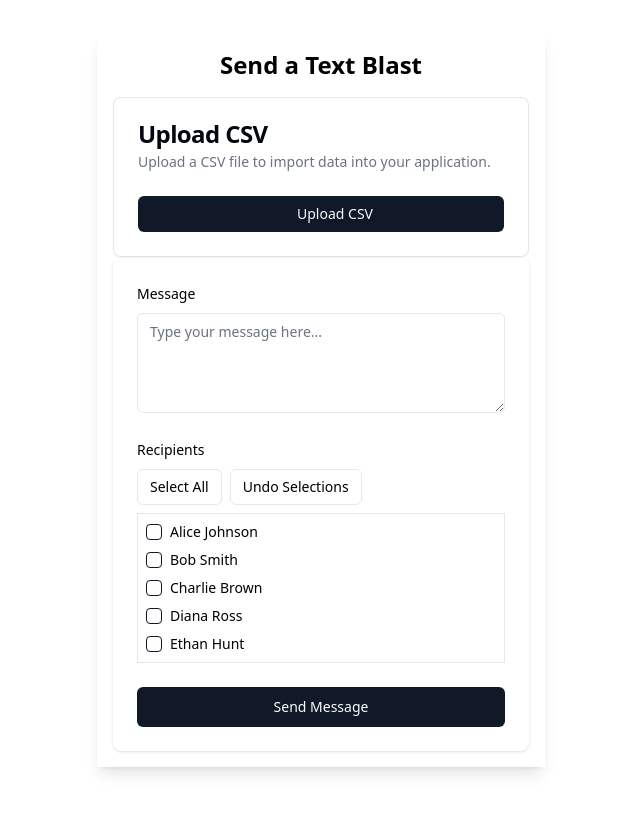
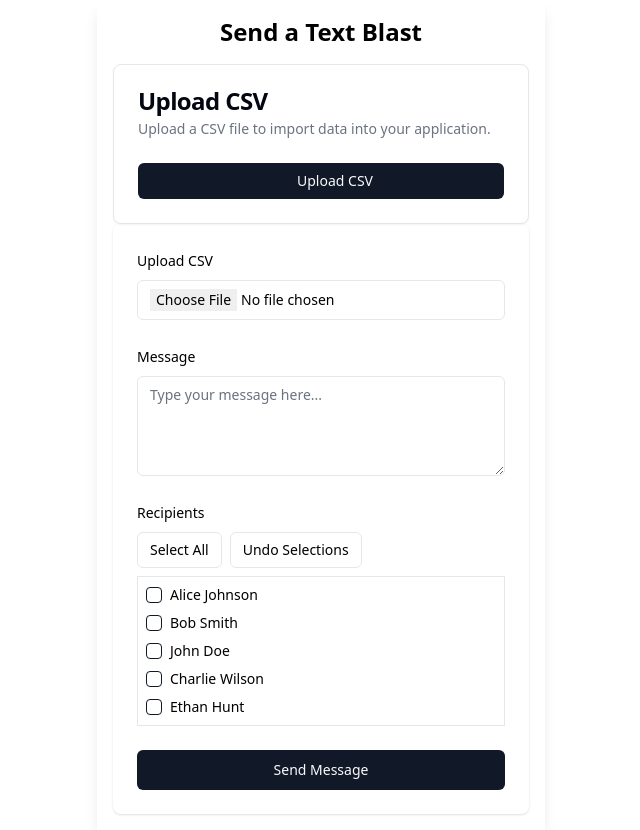
Before and after one commit to nostango/nail-blast-text, a Next.js app in the folder frontend/nail-tech-blast/: page / in a window 1280 px wide. Shown: the top 830 px of the page, without its empty margins (319-959 px from the left). Before the commit the page ends 800 px from the top, so only its background shows below. Built offline with nearby package versions, Linux system fonts and the light colour scheme.

Commit message:
update: group-message-form now handles csv as well and api gateway should be organized

```diff
--- a/frontend/nail-tech-blast/src/components/group-message-form.tsx
+++ b/frontend/nail-tech-blast/src/components/group-message-form.tsx
@@ -5,30 +5,36 @@ import { Button } from "@/components/ui/button"
 import { Checkbox } from "@/components/ui/checkbox"
 import { Label } from "@/components/ui/label"
 import { Textarea } from "@/components/ui/textarea"
+import { Input } from "@/components/ui/input"
+import Papa from 'papaparse'
 
 interface Recipient {
   id: string
   name: string
+  phone_number: string
 }
-
-const recipients: Recipient[] = [
-  { id: '1', name: 'Alice Johnson' },
-  { id: '2', name: 'Bob Smith' },
-  { id: '3', name: 'Charlie Brown' },
-  { id: '4', name: 'Diana Ross' },
-  { id: '5', name: 'Ethan Hunt' },
-]
 
 export function GroupMessageFormComponent() {
   const [message, setMessage] = useState('')
   const [selectedRecipients, setSelectedRecipients] = useState<string[]>([])
+  const [csvData, setCsvData] = useState<any[]>([])
+  const [allNumbers, setAllNumbers] = useState(false)
+  const [recipients, setRecipients] = useState<Recipient[]>([
+    { id: '1', name: 'Alice Johnson', phone_number: '+15555555555' },
+    { id: '2', name: 'Bob Smith', phone_number: '+15555555556' },
+    { id: '3', name: 'John Doe', phone_number: '+15555555557' },
+    { id: '4', name: 'Charlie Wilson', phone_number: '+15555555558' },
+    { id: '5', name: 'Ethan Hunt', phone_number: '+15555555559' },
+  ])
 
   const handleSelectAll = () => {
     setSelectedRecipients(recipients.map(r => r.id))
+    setAllNumbers(true)
   }
 
   const handleUndoSelections = () => {
     setSelectedRecipients([])
+    setAllNumbers(false)
   }
 
   const handleRecipientToggle = (recipientId: string) => {
@@ -39,12 +45,66 @@ export function GroupMessageFormComponent() {
     )
   }
 
+  const columnNameMapping = {
+    'Client name': 'name',
+    'Name': 'name',
+    'Client email address': 'email',
+    'Email': 'email',
+    'Client phone number': 'phone_number',
+    'Phone Number': 'phone_number'
+  }
+
+  const handleCsvChange = (e: React.ChangeEvent<HTMLInputElement>) => {
+    if (e.target.files && e.target.files.length > 0) {
+      const file = e.target.files[0]
+      Papa.parse(file, {
+        header: true,
+        skipEmptyLines: true,
+        complete: (results) => {
+          const data = results.data
+
+          // Normalize column names
+          const normalizedData = data.map((row: any) => {
+            const normalizedRow: any = {}
+            for (const key in row) {
+              const normalizedKey = columnNameMapping[key.trim()]
+              if (normalizedKey) {
+                normalizedRow[normalizedKey] = row[key].trim()
+              }
+            }
+            return normalizedRow
+          })
+
+          // Filter out rows without required fields
+          const filteredData = normalizedData.filter((row: any) => {
+            return row.name && row.phone_number
+          })
+
+          setCsvData(filteredData)
+
+          // Optionally update recipients state
+          setRecipients(filteredData.map((row: any, index: number) => ({
+            id: index.toString(),
+            name: row.name,
+            phone_number: row.phone_number,
+            email: row.email || '',
+          })))
+        },
+        error: (error) => {
+          console.error('Error parsing CSV:', error)
+        }
+      })
+    }
+  }
+
   const handleSubmit = async (e: React.FormEvent) => {
     e.preventDefault()
 
     const formData = {
       message,
-      recipients: selectedRecipients
+      all_numbers: allNumbers,
+      select_numbers: selectedRecipients,
+      csv_data: csvData,
     }
 
     try {
@@ -70,6 +130,16 @@ export function GroupMessageFormComponent() {
 
   return (
     <form onSubmit={handleSubmit} className="space-y-6 max-w-md mx-auto p-6 bg-white rounded-lg shadow">
+      <div className="space-y-2">
+        <Label htmlFor="csv-upload">Upload CSV</Label>
+        <Input
+          id="csv-upload"
+          type="file"
+          accept=".csv"
+          onChange={handleCsvChange}
+        />
+      </div>
+
       <div className="space-y-2">
         <Label htmlFor="message">Message</Label>
         <Textarea
```
